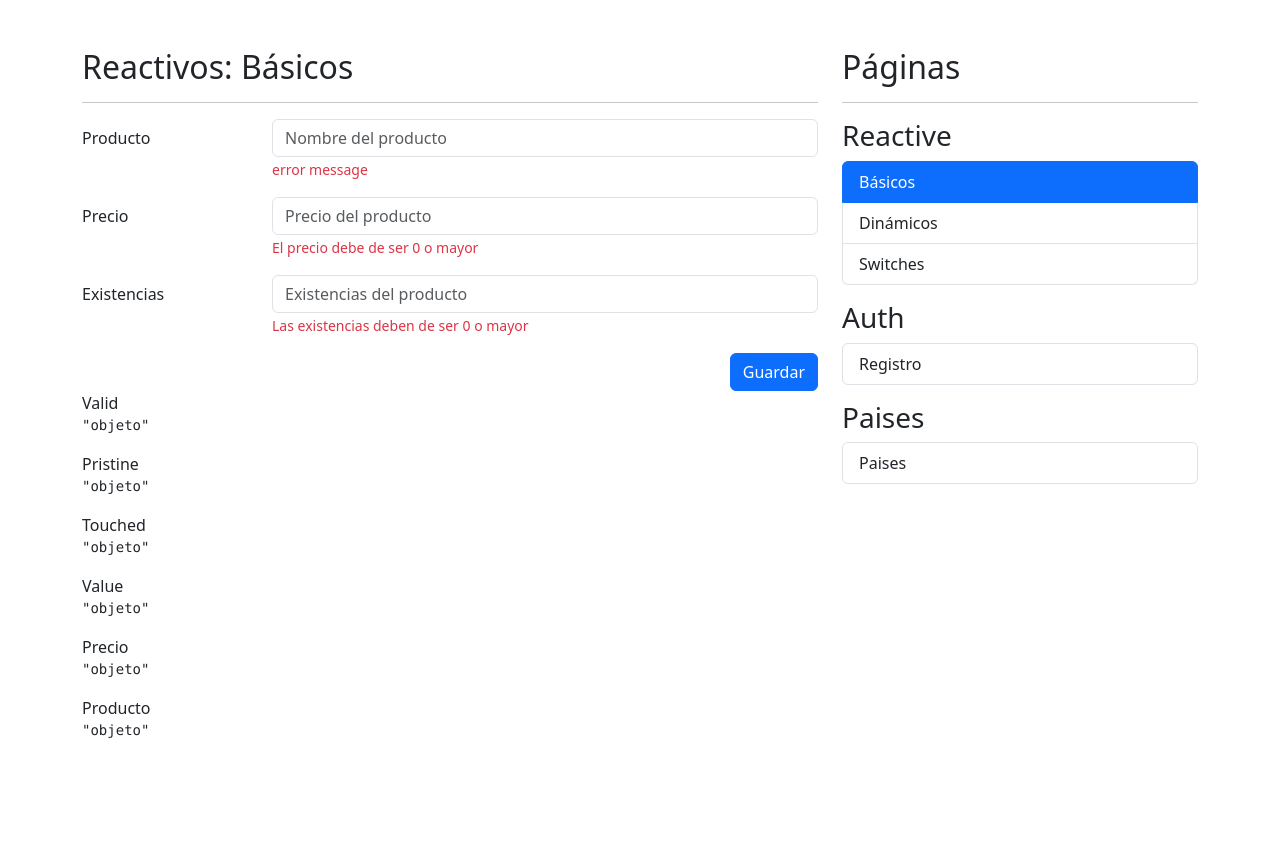
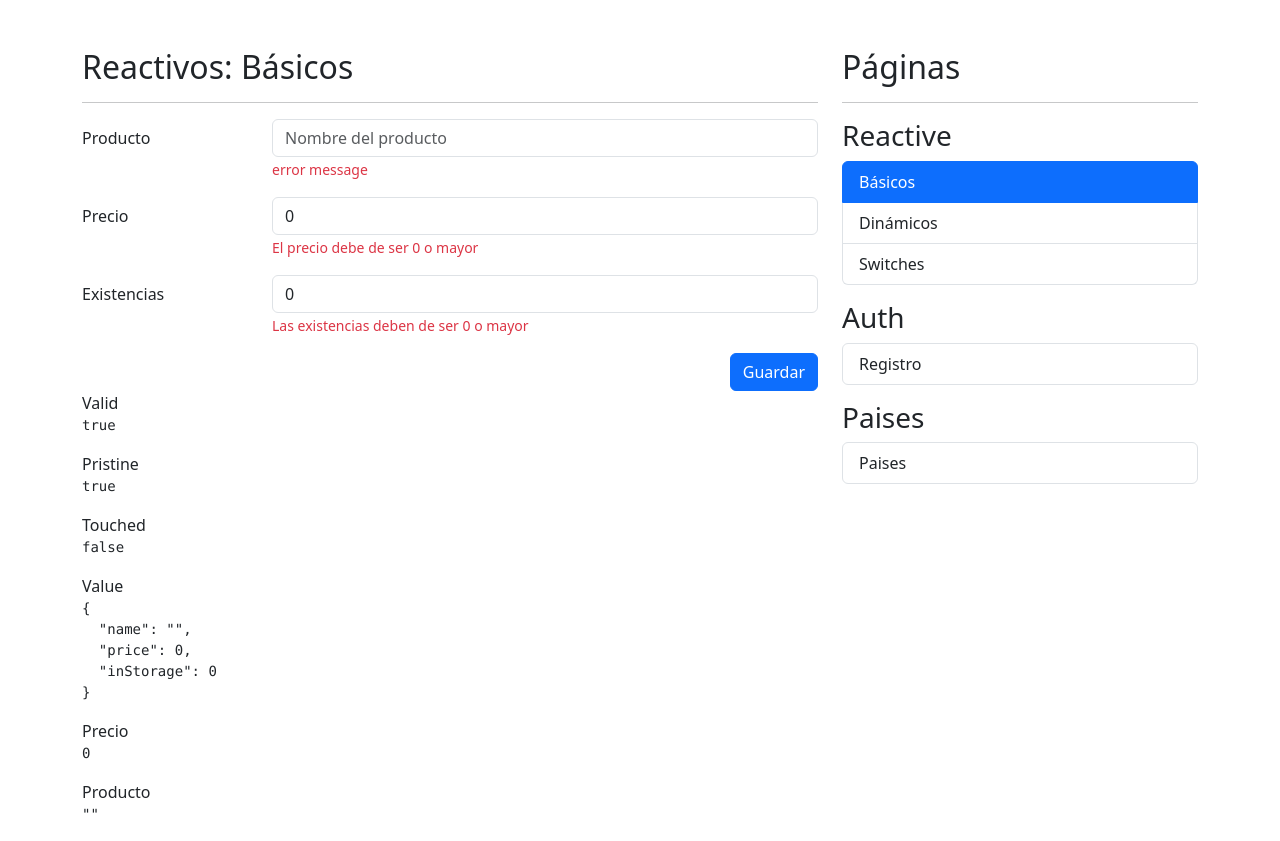
Before and after one commit to Exeni-s-courses/reactive-forms-app, an Angular app: page /reactive/basic in a window 1280 px wide. Before the commit the page ends 800 px from the top, so only its background shows below. Built offline with nearby package versions, Linux system fonts and the light colour scheme.

Commit message:
add basic form group

```diff
--- a/src/app/reactive/pages/basic-page/basic-page.html
+++ b/src/app/reactive/pages/basic-page/basic-page.html
@@ -4,7 +4,7 @@
 <div class="row">
     <div class="col">
 
-        <form autocomplete="off">
+        <form autocomplete="off" [formGroup]="myForm">
 
             <!-- Campo de producto -->
             <div class="mb-3 row">
@@ -13,6 +13,7 @@
 
                     <input type="text"
                            class="form-control"
+                           formControlName="name"
                            placeholder="Nombre del producto">
 
                     <span class="form-text text-danger">
@@ -28,6 +29,7 @@
                 <div class="col-sm-9">
                     <input type="number"
                            class="form-control"
+                           formControlName="price"
                            placeholder="Precio del producto">
                     <span class="form-text text-danger">
                         El precio debe de ser 0 o mayor
@@ -41,6 +43,7 @@
                 <div class="col-sm-9">
                     <input type="number"
                            class="form-control"
+                           formControlName="inStorage"
                            placeholder="Existencias del producto">
 
                     <span class="form-text text-danger">
@@ -73,21 +76,21 @@
     <div class="col">
 
         <span>Valid</span>
-        <pre>{{ 'objeto' | json }}</pre>
+        <pre>{{ myForm.valid | json }}</pre>
 
         <span>Pristine</span>
-        <pre>{{ 'objeto' | json }}</pre>
+        <pre>{{ myForm.pristine | json }}</pre>
 
         <span>Touched</span>
-        <pre>{{ 'objeto' | json }}</pre>
+        <pre>{{ myForm.touched | json }}</pre>
 
         <span>Value</span>
-        <pre>{{ 'objeto' | json }}</pre>
+        <pre>{{ myForm.value | json }}</pre>
 
         <span>Precio</span>
-        <pre>{{ 'objeto' | json }}</pre>
+        <pre>{{ myForm.controls.price.value | json }}</pre>
 
         <span>Producto</span>
-        <pre>{{ 'objeto' | json }}</pre>
+        <pre>{{ myForm.controls.name.value | json }}</pre>
     </div>
 </div>
--- a/src/app/reactive/pages/basic-page/basic-page.ts
+++ b/src/app/reactive/pages/basic-page/basic-page.ts
@@ -1,12 +1,19 @@
 import { JsonPipe } from '@angular/common';
 import { Component } from '@angular/core';
+import { FormControl, FormGroup, ReactiveFormsModule } from '@angular/forms';
 
 @Component({
   selector: 'app-basic-page',
-  imports: [JsonPipe],
+  imports: [JsonPipe, ReactiveFormsModule,],
   templateUrl: './basic-page.html',
   styles: ``
 })
 export class BasicPage {
 
+  myForm = new FormGroup({
+    name: new FormControl(''),
+    price: new FormControl(0),
+    inStorage: new FormControl(0),
+  });
+
 }
```
